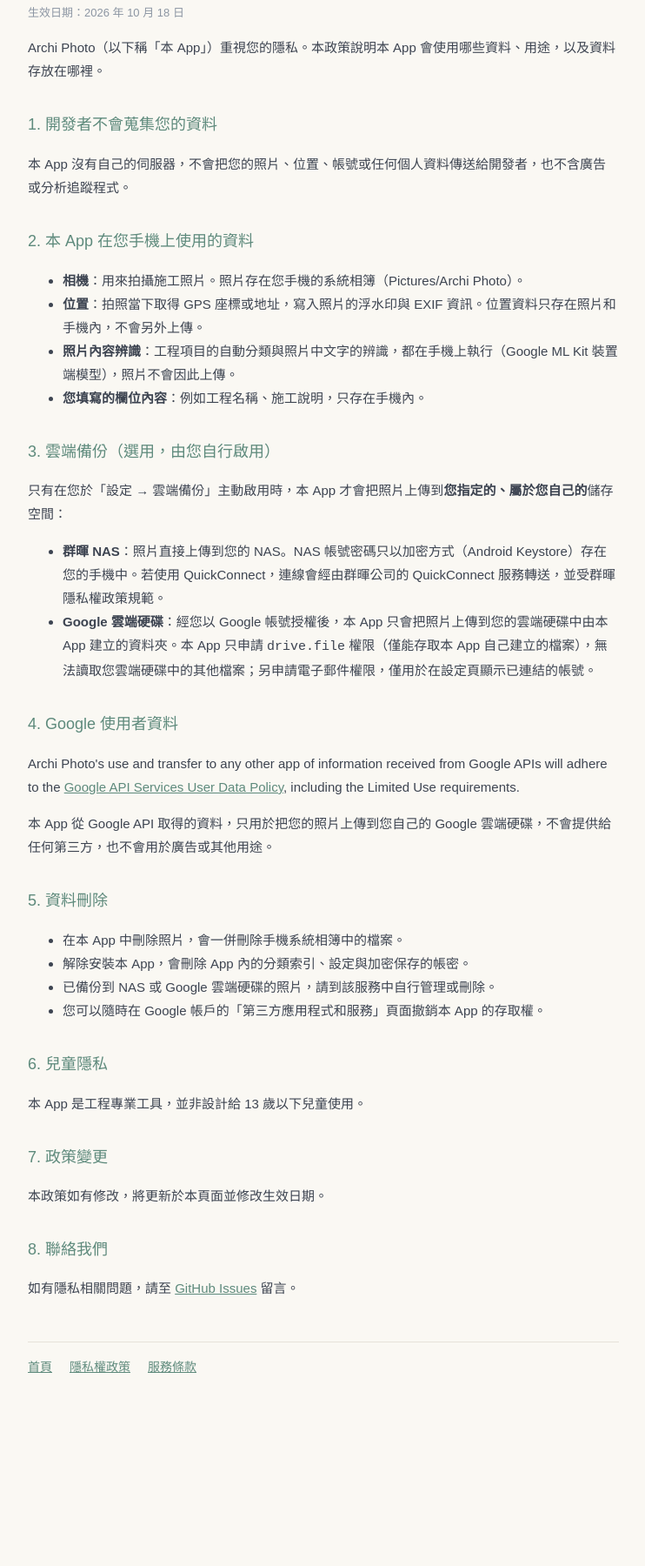
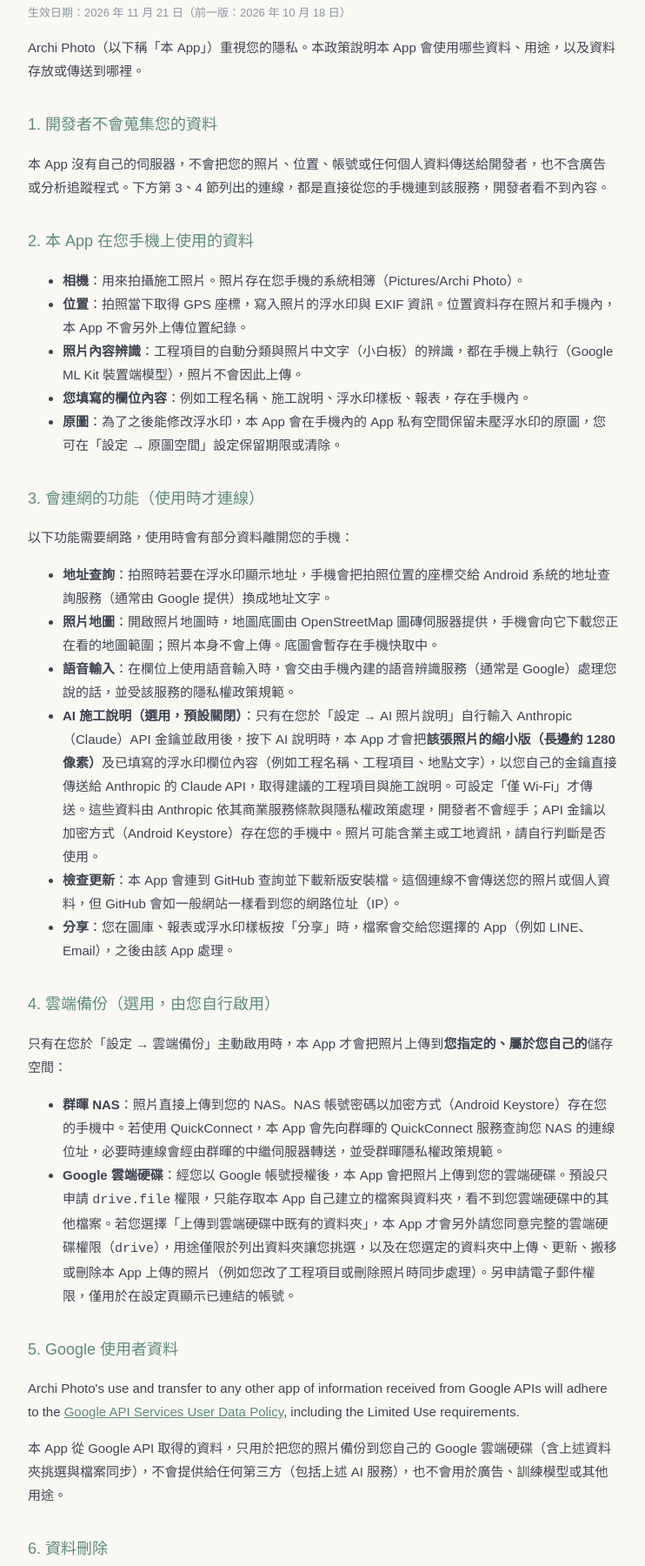
Before and after one commit to gang10520-lgtm/ArchiPhoto-Public, a plain HTML site: page privacy.html in a window 1280 px wide. Shown: the part 185-1985 px from the top of the page at 87% size, without its empty margins (268-1010 px from the left). Before the commit the page ends 1834 px from the top, so only its background shows below. Drawn offline with Linux system fonts and the light colour scheme.

Commit message:
更新隱私權政策與服務條款：補上 AI 施工說明、地址查詢、地圖、語音、更新檢查與 Google 雲端完整權限
Co-Authored-By: Claude Opus 5.5 <noreply@anthropic.com>
Claude-Session: https://claude.ai/code/session_01VpSGmcTbc9B1LC9JvWW41B

```diff
--- a/privacy.html
+++ b/privacy.html
@@ -8,48 +8,61 @@
 <body><main>
 <header><img src="logo-120.png" alt=""><a href="index.html">Archi Photo</a></header>
 <h1>隱私權政策</h1>
-<p class="muted">生效日期：2026 年 10 月 18 日</p>
+<p class="muted">生效日期：2026 年 11 月 21 日（前一版：2026 年 10 月 18 日）</p>
 
-<p>Archi Photo（以下稱「本 App」）重視您的隱私。本政策說明本 App 會使用哪些資料、用途，以及資料存放在哪裡。</p>
+<p>Archi Photo（以下稱「本 App」）重視您的隱私。本政策說明本 App 會使用哪些資料、用途，以及資料存放或傳送到哪裡。</p>
 
 <h2>1. 開發者不會蒐集您的資料</h2>
-<p>本 App 沒有自己的伺服器，不會把您的照片、位置、帳號或任何個人資料傳送給開發者，也不含廣告或分析追蹤程式。</p>
+<p>本 App 沒有自己的伺服器，不會把您的照片、位置、帳號或任何個人資料傳送給開發者，也不含廣告或分析追蹤程式。下方第 3、4 節列出的連線，都是直接從您的手機連到該服務，開發者看不到內容。</p>
 
 <h2>2. 本 App 在您手機上使用的資料</h2>
 <ul>
 <li><strong>相機</strong>：用來拍攝施工照片。照片存在您手機的系統相簿（Pictures/Archi Photo）。</li>
-<li><strong>位置</strong>：拍照當下取得 GPS 座標或地址，寫入照片的浮水印與 EXIF 資訊。位置資料只存在照片和手機內，不會另外上傳。</li>
-<li><strong>照片內容辨識</strong>：工程項目的自動分類與照片中文字的辨識，都在手機上執行（Google ML Kit 裝置端模型），照片不會因此上傳。</li>
-<li><strong>您填寫的欄位內容</strong>：例如工程名稱、施工說明，只存在手機內。</li>
+<li><strong>位置</strong>：拍照當下取得 GPS 座標，寫入照片的浮水印與 EXIF 資訊。位置資料存在照片和手機內，本 App 不會另外上傳位置紀錄。</li>
+<li><strong>照片內容辨識</strong>：工程項目的自動分類與照片中文字（小白板）的辨識，都在手機上執行（Google ML Kit 裝置端模型），照片不會因此上傳。</li>
+<li><strong>您填寫的欄位內容</strong>：例如工程名稱、施工說明、浮水印樣板、報表，存在手機內。</li>
+<li><strong>原圖</strong>：為了之後能修改浮水印，本 App 會在手機內的 App 私有空間保留未壓浮水印的原圖，您可在「設定 → 原圖空間」設定保留期限或清除。</li>
 </ul>
 
-<h2>3. 雲端備份（選用，由您自行啟用）</h2>
+<h2>3. 會連網的功能（使用時才連線）</h2>
+<p>以下功能需要網路，使用時會有部分資料離開您的手機：</p>
+<ul>
+<li><strong>地址查詢</strong>：拍照時若要在浮水印顯示地址，手機會把拍照位置的座標交給 Android 系統的地址查詢服務（通常由 Google 提供）換成地址文字。</li>
+<li><strong>照片地圖</strong>：開啟照片地圖時，地圖底圖由 OpenStreetMap 圖磚伺服器提供，手機會向它下載您正在看的地圖範圍；照片本身不會上傳。底圖會暫存在手機快取中。</li>
+<li><strong>語音輸入</strong>：在欄位上使用語音輸入時，會交由手機內建的語音辨識服務（通常是 Google）處理您說的話，並受該服務的隱私權政策規範。</li>
+<li><strong>AI 施工說明（選用，預設關閉）</strong>：只有在您於「設定 → AI 照片說明」自行輸入 Anthropic（Claude）API 金鑰並啟用後，按下 AI 說明時，本 App 才會把<strong>該張照片的縮小版（長邊約 1280 像素）</strong>及已填寫的浮水印欄位內容（例如工程名稱、工程項目、地點文字），以您自己的金鑰直接傳送給 Anthropic 的 Claude API，取得建議的工程項目與施工說明。可設定「僅 Wi-Fi」才傳送。這些資料由 Anthropic 依其商業服務條款與隱私權政策處理，開發者不會經手；API 金鑰以加密方式（Android Keystore）存在您的手機中。照片可能含業主或工地資訊，請自行判斷是否使用。</li>
+<li><strong>檢查更新</strong>：本 App 會連到 GitHub 查詢並下載新版安裝檔。這個連線不會傳送您的照片或個人資料，但 GitHub 會如一般網站一樣看到您的網路位址（IP）。</li>
+<li><strong>分享</strong>：您在圖庫、報表或浮水印樣板按「分享」時，檔案會交給您選擇的 App（例如 LINE、Email），之後由該 App 處理。</li>
+</ul>
+
+<h2>4. 雲端備份（選用，由您自行啟用）</h2>
 <p>只有在您於「設定 → 雲端備份」主動啟用時，本 App 才會把照片上傳到<strong>您指定的、屬於您自己的</strong>儲存空間：</p>
 <ul>
-<li><strong>群暉 NAS</strong>：照片直接上傳到您的 NAS。NAS 帳號密碼只以加密方式（Android Keystore）存在您的手機中。若使用 QuickConnect，連線會經由群暉公司的 QuickConnect 服務轉送，並受群暉隱私權政策規範。</li>
-<li><strong>Google 雲端硬碟</strong>：經您以 Google 帳號授權後，本 App 只會把照片上傳到您的雲端硬碟中由本 App 建立的資料夾。本 App 只申請 <code>drive.file</code> 權限（僅能存取本 App 自己建立的檔案），無法讀取您雲端硬碟中的其他檔案；另申請電子郵件權限，僅用於在設定頁顯示已連結的帳號。</li>
+<li><strong>群暉 NAS</strong>：照片直接上傳到您的 NAS。NAS 帳號密碼以加密方式（Android Keystore）存在您的手機中。若使用 QuickConnect，本 App 會先向群暉的 QuickConnect 服務查詢您 NAS 的連線位址，必要時連線會經由群暉的中繼伺服器轉送，並受群暉隱私權政策規範。</li>
+<li><strong>Google 雲端硬碟</strong>：經您以 Google 帳號授權後，本 App 會把照片上傳到您的雲端硬碟。預設只申請 <code>drive.file</code> 權限，只能存取本 App 自己建立的檔案與資料夾，看不到您雲端硬碟中的其他檔案。若您選擇「上傳到雲端硬碟中既有的資料夾」，本 App 才會另外請您同意完整的雲端硬碟權限（<code>drive</code>），用途僅限於列出資料夾讓您挑選，以及在您選定的資料夾中上傳、更新、搬移或刪除本 App 上傳的照片（例如您改了工程項目或刪除照片時同步處理）。另申請電子郵件權限，僅用於在設定頁顯示已連結的帳號。</li>
 </ul>
 
-<h2>4. Google 使用者資料</h2>
+<h2>5. Google 使用者資料</h2>
 <p>Archi Photo's use and transfer to any other app of information received from Google APIs will adhere to the
 <a href="https://developers.google.com/terms/api-services-user-data-policy">Google API Services User Data Policy</a>, including the Limited Use requirements.</p>
-<p>本 App 從 Google API 取得的資料，只用於把您的照片上傳到您自己的 Google 雲端硬碟，不會提供給任何第三方，也不會用於廣告或其他用途。</p>
+<p>本 App 從 Google API 取得的資料，只用於把您的照片備份到您自己的 Google 雲端硬碟（含上述資料夾挑選與檔案同步），不會提供給任何第三方（包括上述 AI 服務），也不會用於廣告、訓練模型或其他用途。</p>
 
-<h2>5. 資料刪除</h2>
+<h2>6. 資料刪除</h2>
 <ul>
 <li>在本 App 中刪除照片，會一併刪除手機系統相簿中的檔案。</li>
-<li>解除安裝本 App，會刪除 App 內的分類索引、設定與加密保存的帳密。</li>
+<li>解除安裝本 App，會刪除 App 內的分類索引、原圖、設定，以及加密保存的帳密與 API 金鑰。</li>
 <li>已備份到 NAS 或 Google 雲端硬碟的照片，請到該服務中自行管理或刪除。</li>
+<li>已傳給 AI 服務的資料，依 Anthropic 的資料保留政策處理；您可隨時在 App 中關閉 AI 說明或刪除金鑰。</li>
 <li>您可以隨時在 Google 帳戶的「第三方應用程式和服務」頁面撤銷本 App 的存取權。</li>
 </ul>
 
-<h2>6. 兒童隱私</h2>
+<h2>7. 兒童隱私</h2>
 <p>本 App 是工程專業工具，並非設計給 13 歲以下兒童使用。</p>
 
-<h2>7. 政策變更</h2>
-<p>本政策如有修改，將更新於本頁面並修改生效日期。</p>
+<h2>8. 政策變更</h2>
+<p>本政策如有修改，將更新於本頁面並修改生效日期。新增會讓資料離開手機的功能時，會先更新本政策。</p>
 
-<h2>8. 聯絡我們</h2>
+<h2>9. 聯絡我們</h2>
 <p>如有隱私相關問題，請至 <a href="https://github.com/gang10520-lgtm/ArchiPhoto-Public/issues">GitHub Issues</a> 留言。</p>
 <nav><a href="index.html">首頁</a><a href="privacy.html">隱私權政策</a><a href="terms.html">服務條款</a></nav>
 </main></body>
```
Also changed, not shown: terms.html (+4 -4 lines).
